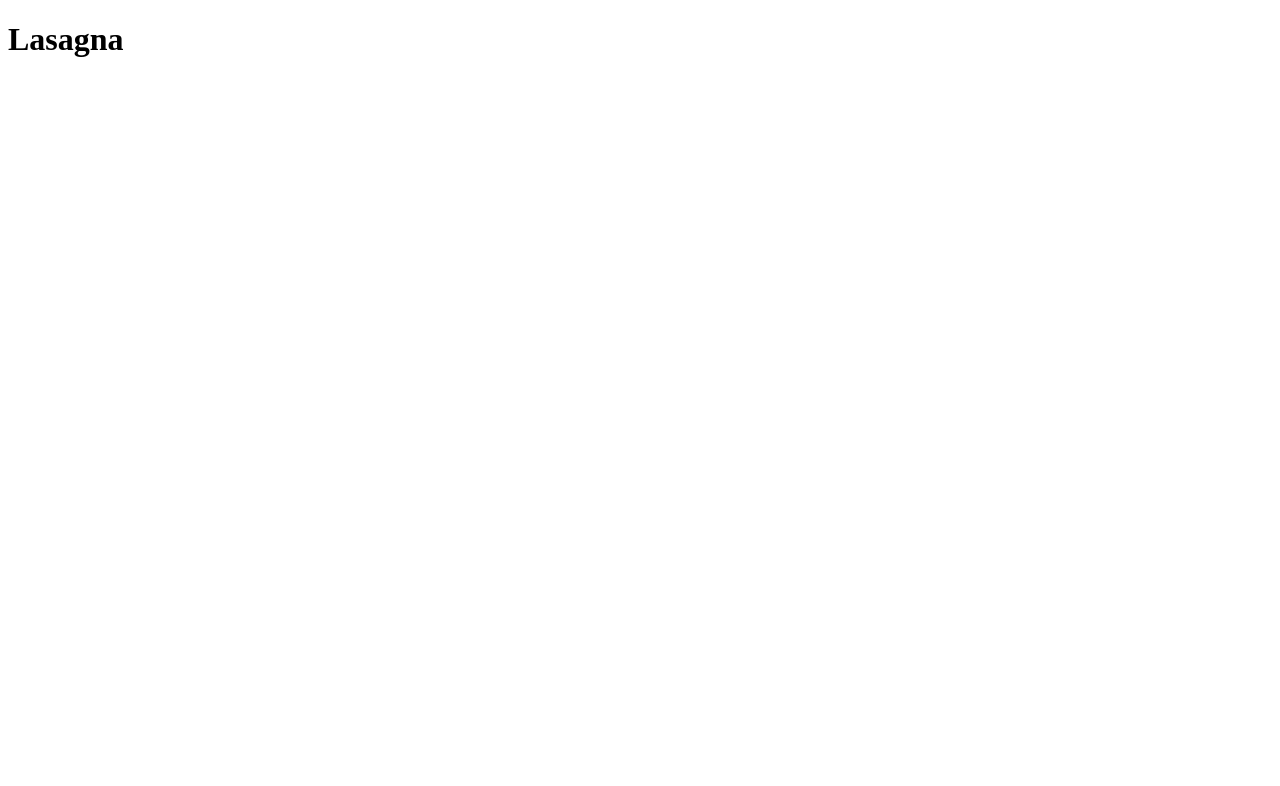
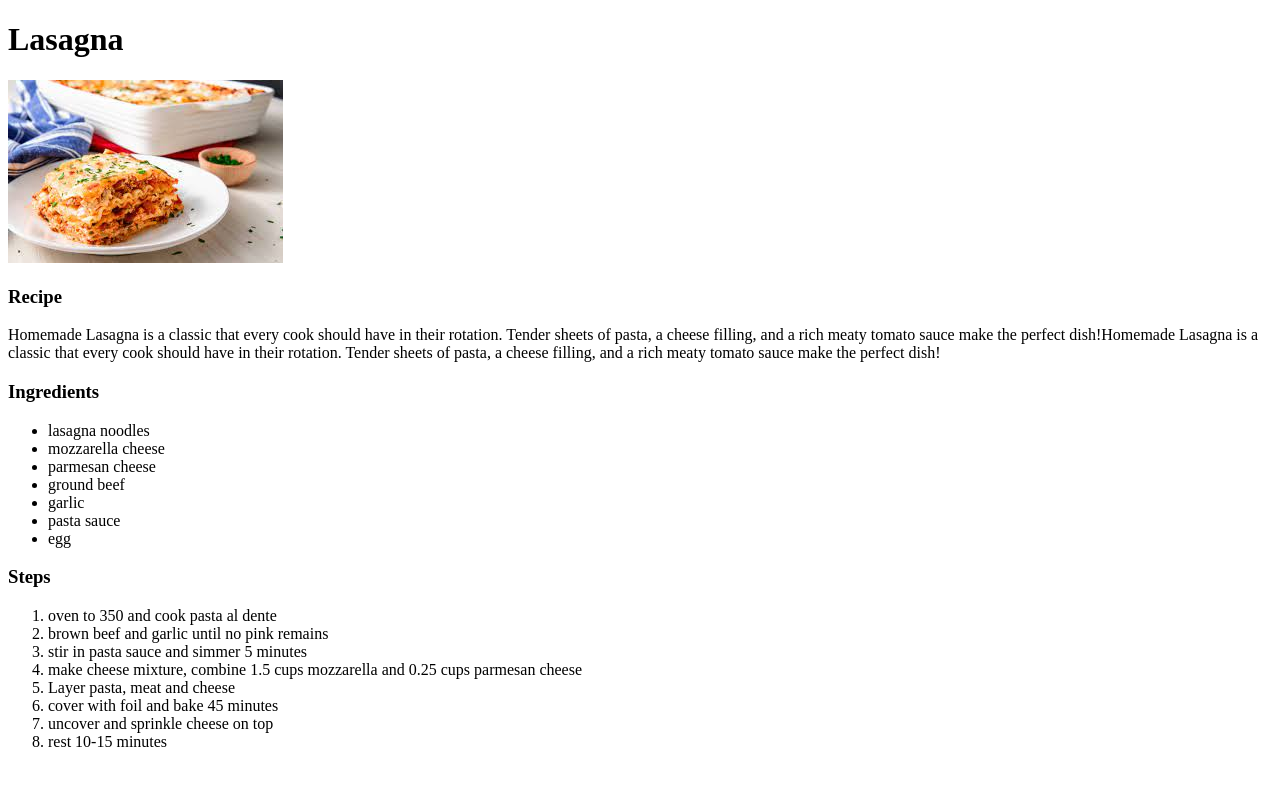
Before and after one commit to RyeemZia/odin-recipes, a plain HTML site: page recipes/lasagna.html in a window 1280 px wide. Drawn offline with Linux system fonts and the light colour scheme.

Commit message:
Finished lasagna page

```diff
--- a/recipes/lasagna.html
+++ b/recipes/lasagna.html
@@ -9,5 +9,31 @@
 <body>
     <h1>Lasagna</h1>
 
+    <img src="../images/lasagna.jpeg">
+
+    <h3>Recipe</h3>
+    <p>Homemade Lasagna is a classic that every cook should have in their rotation. Tender sheets of pasta, a cheese filling, and a rich meaty tomato sauce make the perfect dish!Homemade Lasagna is a classic that every cook should have in their rotation. Tender sheets of pasta, a cheese filling, and a rich meaty tomato sauce make the perfect dish!</p>
+    <h3>Ingredients</h3>
+    <ul>
+        <li>lasagna noodles</li>
+        <li>mozzarella cheese</li>
+        <li>parmesan cheese</li>
+        <li>ground beef</li>
+        <li>garlic</li>
+        <li>pasta sauce</li>
+        <li>egg</li>
+    </ul>
+    <h3>Steps</h3>
+    <ol>
+        <li>oven to 350 and cook pasta al dente</li>
+        <li>brown beef and garlic until no pink remains</li>
+        <li>stir in pasta sauce and simmer 5 minutes</li>
+        <li>make cheese mixture, combine 1.5 cups mozzarella and 0.25 cups parmesan cheese</li>
+        <li>Layer pasta, meat and cheese </li>
+        <li>cover with foil and bake 45 minutes</li>
+        <li>uncover and sprinkle cheese on top</li>
+        <li>rest 10-15 minutes</li>
+    </ol>
+
 </body>
 </html>
```
